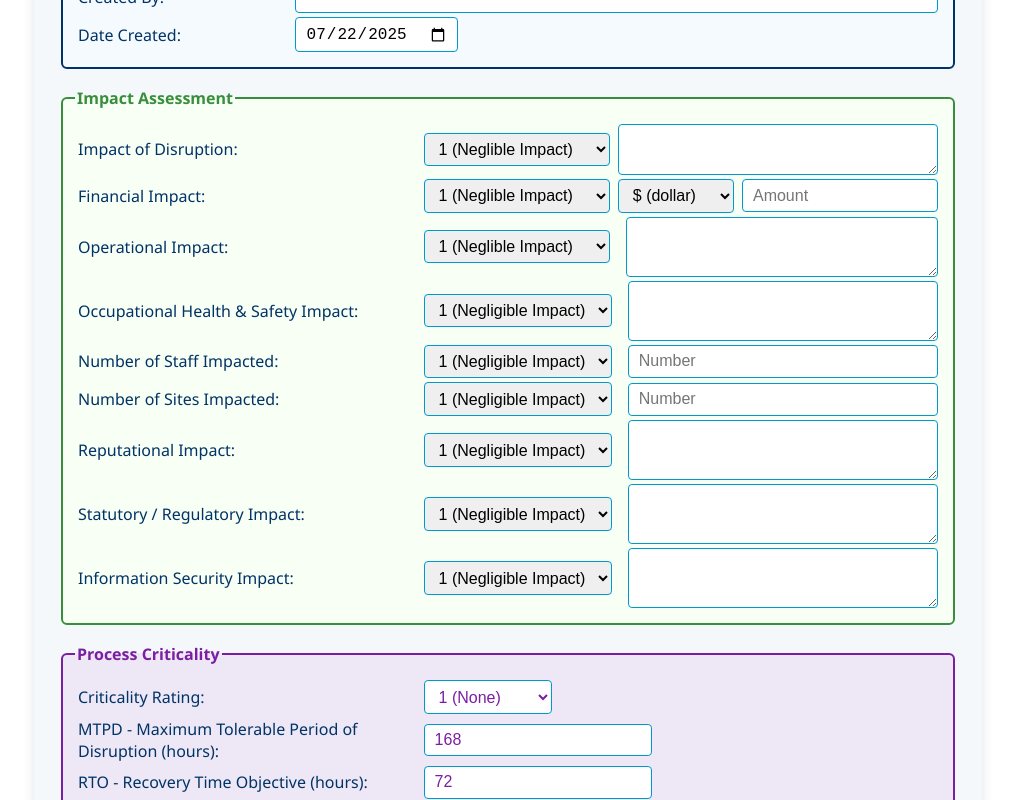
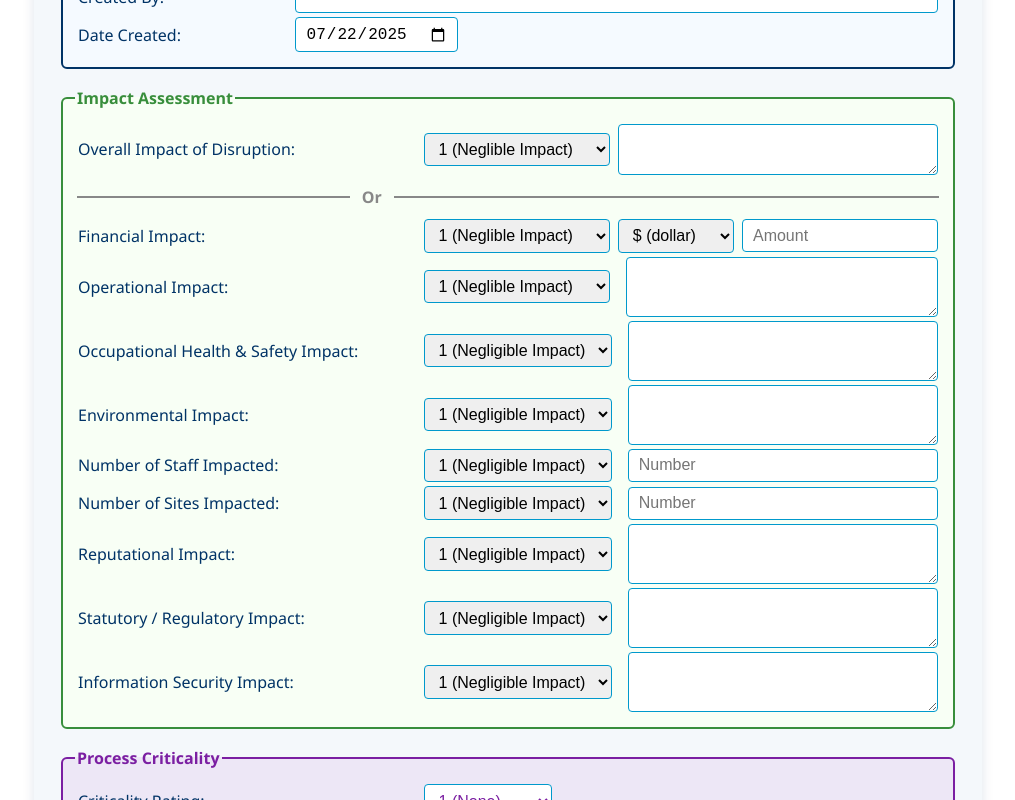
Before and after one commit to AndyArch11/sc3-BIA, a React (Create React App) app in the folder sc3-bia/: page / in a window 1280 px wide. Shown: the part 560-1360 px from the top of the page, without its empty margins (132-1147 px from the left). Built offline with nearby package versions, Linux system fonts and the light colour scheme.

Commit message:
Minor changes to Impact Assessment and Criticality

```diff
--- a/sc3-bia/src/components/BIA.css
+++ b/sc3-bia/src/components/BIA.css
@@ -1,3 +1,35 @@
+.bia-or-line-container {
+  display: flex;
+  align-items: center;
+  margin: 8px 0;
+}
+.bia-or-line-left {
+  flex: 2;
+  border: none;
+  border-top: 2px solid #888;
+  margin: 0;
+}
+.bia-or-line-right {
+  flex: 4;
+  border: none;
+  border-top: 2px solid #888;
+  margin: 0;
+}
+.bia-or-text {
+  margin: 0 12px;
+  font-weight: bold;
+  color: #888;
+  white-space: nowrap;
+}
+/* Impact Assessment row borders */
+.bia-impact-row-main {
+  border: 2px solid var(--sc3-accent);
+  border-radius: 6px;
+}
+.bia-impact-row-other {
+  border: 2px solid var(--sc3-purple);
+  border-radius: 6px;
+}
 /* SC3 BIA Form Styles */
 
 /* SC3.com.au theme colors */
--- a/sc3-bia/src/components/BIAForm.js
+++ b/sc3-bia/src/components/BIAForm.js
@@ -6,7 +6,7 @@ import BIAReport from "./BIAReport";
 import { exportBIAToExcel } from "./ExcelExport";
 import "./BIA.css";
 
-const VERSION = "v0.2.1"; // Update as needed
+const VERSION = "v0.2.2"; // Update as needed
 
 // Helper to get today's date in YYYY-MM-DD format
 const getToday = () => {
@@ -36,6 +36,8 @@ const initialForm = {
   operationalImpact: "",
   ohsImpactScore: "1",
   ohsImpact: "",
+  environmentalImpactScore: "1",
+  environmentalImpact: "",
   staffImpactScore: "1",
   numberOfStaffImpacted: "",
   sitesImpactScore: "1",
@@ -72,11 +74,11 @@ const BIAForm = () => {
   const [hoveredRowIndex, setHoveredRowIndex] = useState(null);
   const [fieldsOpen, setFieldsOpen] = useState(false);
   const [criticalityDefaults, setCriticalityDefaults] = useState({
-    1: { mtpd: "168", rto: "72", rpo: "48", sla: "90%", slaPeriod: "Month", slaIncludesPlanned: false },
-    2: { mtpd: "120", rto: "48", rpo: "24", sla: "95%", slaPeriod: "Month", slaIncludesPlanned: false },
-    3: { mtpd: "72", rto: "24", rpo: "12", sla: "99%", slaPeriod: "Month", slaIncludesPlanned: false },
-    4: { mtpd: "48", rto: "12", rpo: "6", sla: "99.9%", slaPeriod: "Month", slaIncludesPlanned: false },
-    5: { mtpd: "24", rto: "4", rpo: "1", sla: "99.95%", slaPeriod: "Month", slaIncludesPlanned: false }
+    1: { mtpd: "168", mtpdSymbol: "=", rto: "72", rtoSymbol: "=", rpo: "48", rpoSymbol: "=", sla: "90%", slaSymbol: "=", slaPeriod: "Month", slaIncludesPlanned: false },
+    2: { mtpd: "120", mtpdSymbol: "<", rto: "48", rtoSymbol: "≤", rpo: "24", rpoSymbol: "≤", sla: "95%", slaSymbol: "≥", slaPeriod: "Month", slaIncludesPlanned: false },
+    3: { mtpd: "72", mtpdSymbol: "<", rto: "24", rtoSymbol: "≤", rpo: "12", rpoSymbol: "≤", sla: "99%", slaSymbol: "≥", slaPeriod: "Month", slaIncludesPlanned: false },
+    4: { mtpd: "48", mtpdSymbol: "<", rto: "12", rtoSymbol: "≤", rpo: "6", rpoSymbol: "≤", sla: "99.9%", slaSymbol: "≥", slaPeriod: "Month", slaIncludesPlanned: false },
+    5: { mtpd: "24", mtpdSymbol: "<", rto: "4", rtoSymbol: "≤", rpo: "1", rpoSymbol: "≤", sla: "99.95%", slaSymbol: "≥", slaPeriod: "Month", slaIncludesPlanned: false }
   });
 
   // Helper function to format impact score display
@@ -107,24 +109,42 @@ const BIAForm = () => {
 
   // Helper to calculate process criticality fields
   const calculateCriticalityFields = (f) => {
+    // If Impact of Disruption is set and not "1", use it for criticality
+    let criticality;
+    if (f.impactScore && f.impactScore !== "1") {
+      criticality = f.impactScore;
+    } else {
+      // Otherwise, use the average of the other impact scores
+      const scores = [
+        f.financialImpactScore,
+        f.operationalImpactScore,
+        f.ohsImpactScore,
+        f.environmentalImpactScore,
+        f.staffImpactScore,
+        f.sitesImpactScore,
+        f.reputationalImpactScore,
+        f.statutoryImpactScore,
+        f.infosecImpactScore
+      ].map(s => parseInt(s || "1", 10));
+      const avg = scores.reduce((a, b) => a + b, 0) / scores.length;
+      if (avg <= 1.5) criticality = "1";
+      else if (avg <= 2.5) criticality = "2";
+      else if (avg <= 3.5) criticality = "3";
+      else if (avg <= 4.5) criticality = "4";
+      else criticality = "5";
+    }
+    // Calculate processImpactScore as sum of all impact scores
     const impactSum =
       Number(f.impactScore) +
       Number(f.financialImpactScore) +
       Number(f.operationalImpactScore) +
       Number(f.ohsImpactScore) +
+      Number(f.environmentalImpactScore) +
       Number(f.staffImpactScore) +
       Number(f.sitesImpactScore) +
       Number(f.reputationalImpactScore) +
       Number(f.statutoryImpactScore) +
       Number(f.infosecImpactScore);
-
-    let criticality;
-    if (impactSum <= 9) criticality = "1";
-    else if (impactSum > 9 && impactSum <= 18) criticality = "2";
-    else if (impactSum > 18 && impactSum <= 27) criticality = "3";
-    else if (impactSum > 27 && impactSum <= 36) criticality = "4";
-    else criticality = "5";
-
     const defaults = criticalityDefaults[criticality] || {};
     return {
       processImpactScore: impactSum.toString(),
@@ -140,12 +160,12 @@ const BIAForm = () => {
 
   const handleChange = (e) => {
     const { name, value } = e.target;
-    // If an impact score field changes, recalculate criticality fields
     const impactFields = [
       "impactScore",
       "financialImpactScore",
       "operationalImpactScore",
       "ohsImpactScore",
+      "environmentalImpactScore",
       "staffImpactScore",
       "sitesImpactScore",
       "reputationalImpactScore",
@@ -153,6 +173,27 @@ const BIAForm = () => {
       "infosecImpactScore",
     ];
     let updatedForm = { ...form, [name]: value };
+
+    // If Impact of Disruption is changed, reset other impact assessment values to 1
+    if (name === "impactScore") {
+      updatedForm = {
+        ...updatedForm,
+        financialImpactScore: "1",
+        operationalImpactScore: "1",
+        ohsImpactScore: "1",
+        environmentalImpactScore: "1",
+        staffImpactScore: "1",
+        sitesImpactScore: "1",
+        reputationalImpactScore: "1",
+        statutoryImpactScore: "1",
+        infosecImpactScore: "1",
+      };
+    }
+
+    // If any other Impact Assessment field changes, reset impactScore to "1"
+    if (impactFields.includes(name) && name !== "impactScore") {
+      updatedForm.impactScore = "1";
+    }
 
     // If criticality is changed, update SLA, RTO, and RPO from defaults
     if (name === "criticality") {
@@ -411,7 +452,7 @@ const BIAForm = () => {
   );
 };
 
-function WrappedBIAForm() {
+export default function WrappedBIAForm() {
   return (
     <>
       <BIAForm />
@@ -421,5 +462,3 @@ function WrappedBIAForm() {
     </>
   );
 }
-
-export default WrappedBIAForm;
--- a/sc3-bia/src/components/BIAInputForm.js
+++ b/sc3-bia/src/components/BIAInputForm.js
@@ -1,5 +1,7 @@
 import React from "react";
 import "./BIA.css";
+
+
 
 const InputForm = ({
   form,
@@ -13,9 +15,7 @@ const InputForm = ({
   return (
     <form onSubmit={handleSubmit}>
       <details open={fieldsOpen} onToggle={e => setFieldsOpen(e.target.open)}>
-        <summary className="bia-form-summary">
-          BIA Form Fields
-        </summary>
+        <summary className="bia-form-summary">BIA Form Fields</summary>
         <table className="bia-form-table">
           <tbody>
             {/* Business Process Details */}
@@ -25,7 +25,7 @@ const InputForm = ({
                   <legend className="bia-legend bia-legend-business">Business Process Details</legend>
                   <table className="bia-field-table">
                     <tbody>
-                      <tr title="A unique identifier for this business process (e.g. FIN-001, HR-002)">
+                  <tr title="A unique identifier for this business process (e.g. FIN-001, HR-002)">
                         <td className="bia-field-cell-label"><label>Business Process ID:<span className="bia-required">*</span></label></td>
                         <td>
                           <input
@@ -145,8 +145,8 @@ const InputForm = ({
                   <legend className="bia-legend bia-legend-impact">Impact Assessment</legend>
                   <table className="bia-field-table">
                     <tbody>
-                      <tr title="The overall impact for this process">
-                        <td className="bia-field-cell-label-wide"><label>Impact of Disruption:</label></td>
+                      <tr className="bia-impact-row-main" title="The overall impact for this process">
+                        <td className="bia-field-cell-label-wide"><label>Overall Impact of Disruption:</label></td>
                         <td>
                           <div className="bia-flex-container">
                           <select
@@ -170,7 +170,16 @@ const InputForm = ({
                           </div>
                         </td>
                       </tr>
-                      <tr title="The financial impact of disruption to this process, which may also be a factor of the duration of the disruption">
+                      <tr>
+                        <td colSpan="2" style={{ padding: 0 }}>
+                          <div className="bia-or-line-container">
+                            <hr className="bia-or-line-left" />
+                            <span className="bia-or-text">Or</span>
+                            <hr className="bia-or-line-right" />
+                          </div>
+                        </td>
+                      </tr>
+                      <tr className="bia-impact-row-other" title="The financial impact of disruption to this process, which may also be a factor of the duration of the disruption">
                         <td className="bia-field-cell-label-wide"><label>Financial Impact:</label></td>
                         <td>
                           <div className="bia-flex-container">
@@ -217,7 +226,7 @@ const InputForm = ({
                           </div>
                         </td>
                       </tr>
-                      <tr title="The operational impact of disruption to this process, which may also be a factor of the duration of the disruption">
+                      <tr className="bia-impact-row-other" title="The operational impact of disruption to this process, which may also be a factor of the duration of the disruption">
                         <td className="bia-field-cell-label-wide"><label>Operational Impact:</label></td>
                         <td>
                           <div className="bia-impact-container">
@@ -242,7 +251,7 @@ const InputForm = ({
                           </div>
                         </td>
                       </tr>
-                      <tr title="The impact on employee health and safety due to disruption of this process">
+                      <tr className="bia-impact-row-other" title="The impact on employee health and safety due to disruption of this process">
                         <td className="bia-field-cell-label-wide"><label>Occupational Health & Safety Impact:</label></td>
                         <td>
                           <div className="bia-impact-container">
@@ -267,7 +276,32 @@ const InputForm = ({
                           </div>
                         </td>
                       </tr>
-                      <tr title="The impact on staff due to disruption of this process">
+                      <tr className="bia-impact-row-other" title="The impact on the environment due to disruption of this process">
+                        <td className="bia-field-cell-label-wide"><label>Environmental Impact:</label></td>
+                        <td>
+                          <div className="bia-impact-container">
+                            <select
+                              name="environmentalImpactScore"
+                              value={form.environmentalImpactScore}
+                              onChange={handleChange}
+                              className="bia-select bia-select-impact"
+                            >
+                              <option value="1">1 (Negligible Impact)</option>
+                              <option value="2">2 (Low Impact)</option>
+                              <option value="3">3 (Moderate Impact)</option>
+                              <option value="4">4 (High Impact)</option>
+                              <option value="5">5 (Critical Impact)</option>
+                            </select>
+                            <textarea
+                              name="environmentalImpact"
+                              value={form.environmentalImpact}
+                              onChange={handleChange}
+                              className="bia-textarea bia-textarea-impact"
+                            />
+                          </div>
+                        </td>
+                      </tr>
+                      <tr className="bia-impact-row-other" title="The impact on staff due to disruption of this process">
                         <td className="bia-field-cell-label-wide"><label>Number of Staff Impacted:</label></td>
                         <td>
                           <div className="bia-impact-container">
@@ -295,7 +329,7 @@ const InputForm = ({
                           </div>
                         </td>
                       </tr>
-                      <tr title="The impact on sites due to disruption of this process">
+                      <tr className="bia-impact-row-other" title="The impact on sites due to disruption of this process">
                         <td className="bia-field-cell-label-wide"><label>Number of Sites Impacted:</label></td>
                         <td>
                           <div className="bia-impact-container">
@@ -323,7 +357,7 @@ const InputForm = ({
                           </div>
                         </td>
                       </tr>
-                      <tr title="The impact on customers and their loyalty to the brand due to disruption of this process">
+                      <tr className="bia-impact-row-other" title="The impact on customers and their loyalty to the brand due to disruption of this process">
                         <td className="bia-field-cell-label-wide"><label>Reputational Impact:</label></td>
                         <td>
                           <div className="bia-impact-container">
@@ -348,7 +382,7 @@ const InputForm = ({
                           </div>
                         </td>
                       </tr>
-                      <tr title="The impact on statutory and regulatory compliance due to disruption of this process">
+                      <tr className="bia-impact-row-other" title="The impact on statutory and regulatory compliance due to disruption of this process">
                         <td className="bia-field-cell-label-wide"><label>Statutory / Regulatory Impact:</label></td>
                         <td>
                           <div className="bia-impact-container">
@@ -373,7 +407,7 @@ const InputForm = ({
                           </div>
                         </td>
                       </tr>
-                      <tr title="The impact on information security due to disruption of this process">
+                      <tr className="bia-impact-row-other" title="The impact on information security due to disruption of this process">
                         <td className="bia-field-cell-label-wide"><label>Information Security Impact:</label></td>
                         <td>
                           <div className="bia-impact-container">
--- a/sc3-bia/src/components/BIAReport.js
+++ b/sc3-bia/src/components/BIAReport.js
@@ -23,6 +23,7 @@ const BIAReport = ({ entries }) => {
       parseFloat(entry.financialImpactScore) || 1,
       parseFloat(entry.operationalImpactScore) || 1,
       parseFloat(entry.ohsImpactScore) || 1,
+      parseFloat(entry.environmentalImpactScore) || 1,
       parseFloat(entry.staffImpactScore) || 1,
       parseFloat(entry.sitesImpactScore) || 1,
       parseFloat(entry.reputationalImpactScore) || 1,
@@ -649,7 +650,7 @@ const BIAReport = ({ entries }) => {
         <div className="bia-report-section">
           <h4 className="bia-report-section-title">Average Impact Score Distribution</h4>
           <p className="bia-report-section-description">
-            Based on the average of all impact categories (Financial, Operational, OHS, Staff, Sites, Reputational, Statutory, Information Security)
+            Based on the average of all impact categories (Financial, Operational, OHS, Environmental,Staff, Sites, Reputational, Statutory, Information Security)
           </p>
 
           {/* Donut Chart */}
--- a/sc3-bia/src/components/BIATable.js
+++ b/sc3-bia/src/components/BIATable.js
@@ -112,7 +112,7 @@ const BIATable = ({
                 <th colSpan={9} className="bia-th-group-business">
                   Business Process Details
                 </th>
-                <th colSpan={18} className="bia-th-group-impact">
+                <th colSpan={20} className="bia-th-group-impact">
                   Impact Assessment
                 </th>
                 <th colSpan={9} className="bia-th-group-criticality">
@@ -142,6 +142,8 @@ const BIATable = ({
                 <th className="bia-th-impact">Operational Impact</th>
                 <th className="bia-th-impact">OH&S Impact Score</th>
                 <th className="bia-th-impact">OH&S Impact</th>
+                <th className="bia-th-impact">Environmental Impact Score</th>
+                <th className="bia-th-impact">Environmental Impact</th>
                 <th className="bia-th-impact">Staff Impacted Score</th>
                 <th className="bia-th-impact"># Staff Impacted</th>
                 <th className="bia-th-impact">Sites Impacted Score</th>
@@ -227,6 +229,8 @@ const BIATable = ({
                   <td className="bia-td-impact">{entry.operationalImpact}</td>
                   <td className={`bia-td-impact ${getImpactColorClass(entry.ohsImpactScore)}`}>{formatImpactScore(entry.ohsImpactScore)}</td>
                   <td className="bia-td-impact">{entry.ohsImpact}</td>
+                  <td className={`bia-td-impact ${getImpactColorClass(entry.environmentalImpactScore)}`}>{formatImpactScore(entry.environmentalImpactScore)}</td>
+                  <td className="bia-td-impact">{entry.environmentalImpact}</td>
                   <td className={`bia-td-impact ${getImpactColorClass(entry.staffImpactScore)}`}>{formatImpactScore(entry.staffImpactScore)}</td>
                   <td className="bia-td-impact">{entry.numberOfStaffImpacted}</td>
                   <td className={`bia-td-impact ${getImpactColorClass(entry.sitesImpactScore)}`}>{formatImpactScore(entry.sitesImpactScore)}</td>
--- a/sc3-bia/src/components/ExcelExport.js
+++ b/sc3-bia/src/components/ExcelExport.js
@@ -109,6 +109,8 @@ export const exportBIAToExcel = (entries) => {
     "Operational": entry.operationalImpact,
     "OH&S Impact Score": entry.ohsImpactScore,
     "OH&S Impact": entry.ohsImpact,
+    "Environmental Impact Score": entry.environmentalImpactScore,
+    "Environmental Impact": entry.environmentalImpact,
     "Staff Impact Score": entry.staffImpactScore,
     "# Staff Impacted": entry.numberOfStaffImpacted,
     "Sites Impact Score": entry.sitesImpactScore,
```
Also changed, not shown: sc3-bia/src/components/BIAIntro.js (+73 -17 lines), sc3-bia/src/components/inputForm.js (added), sc3-bia/src/components/intro.js (added), sc3-bia/src/components/intro_clean.js (added).
